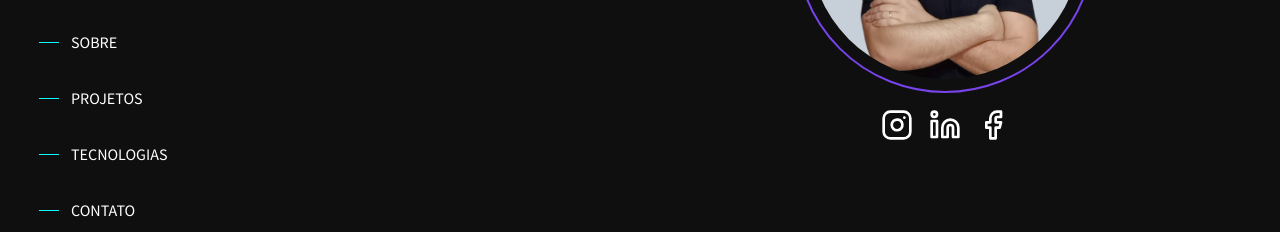
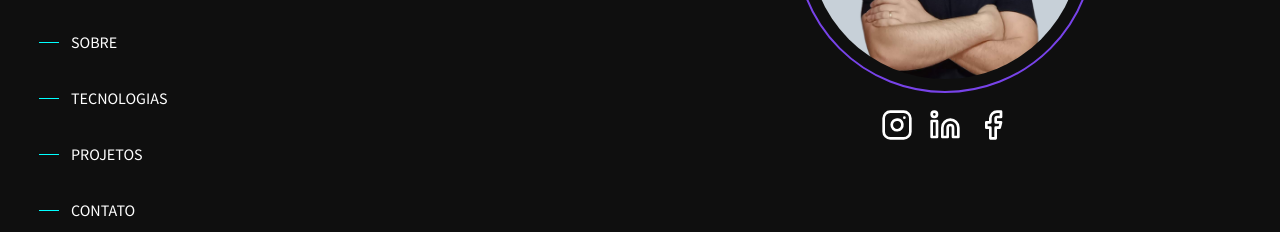
Before and after one commit to devbymarcos/marcoslopes.dev, a Next.js app: page / in a window 1280 px wide. Shown: the part 351-583 px from the top of the page. Built offline with nearby package versions, Linux system fonts and the light colour scheme.

Commit message:
style: alterado ordem do menu

```diff
--- a/app/menu-data.js
+++ b/app/menu-data.js
@@ -8,12 +8,12 @@ export const menuData = [
     path: "/#sobre",
   },
   {
+    title: "TECNOLOGIAS",
+    path: "/#tecnologias",
+  },
+  {
     title: "PROJETOS",
     path: "/projetos",
-  },
-  {
-    title: "TECNOLOGIAS",
-    path: "/#tecnologias",
   },
   {
     title: "CONTATO",
```
